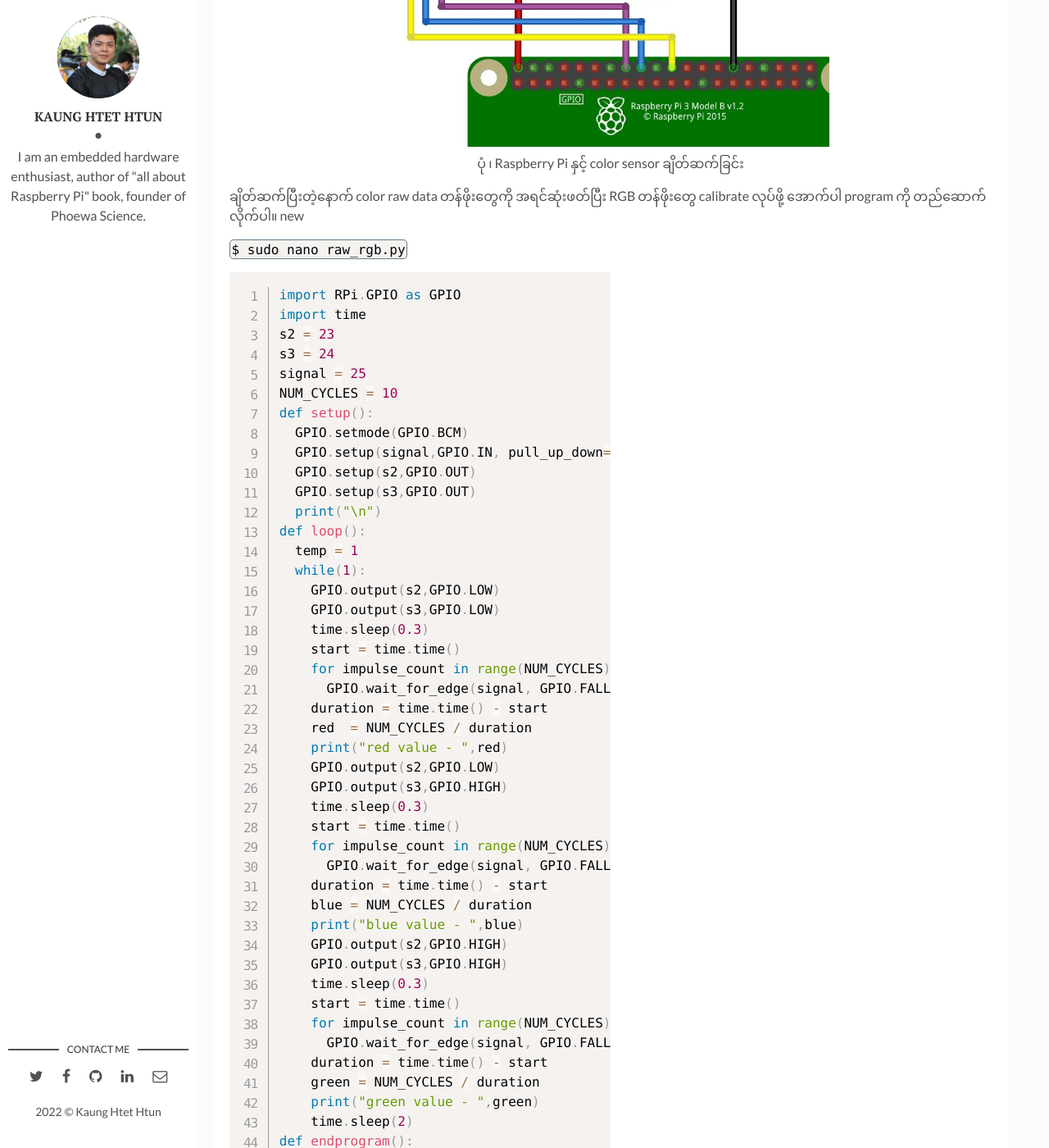
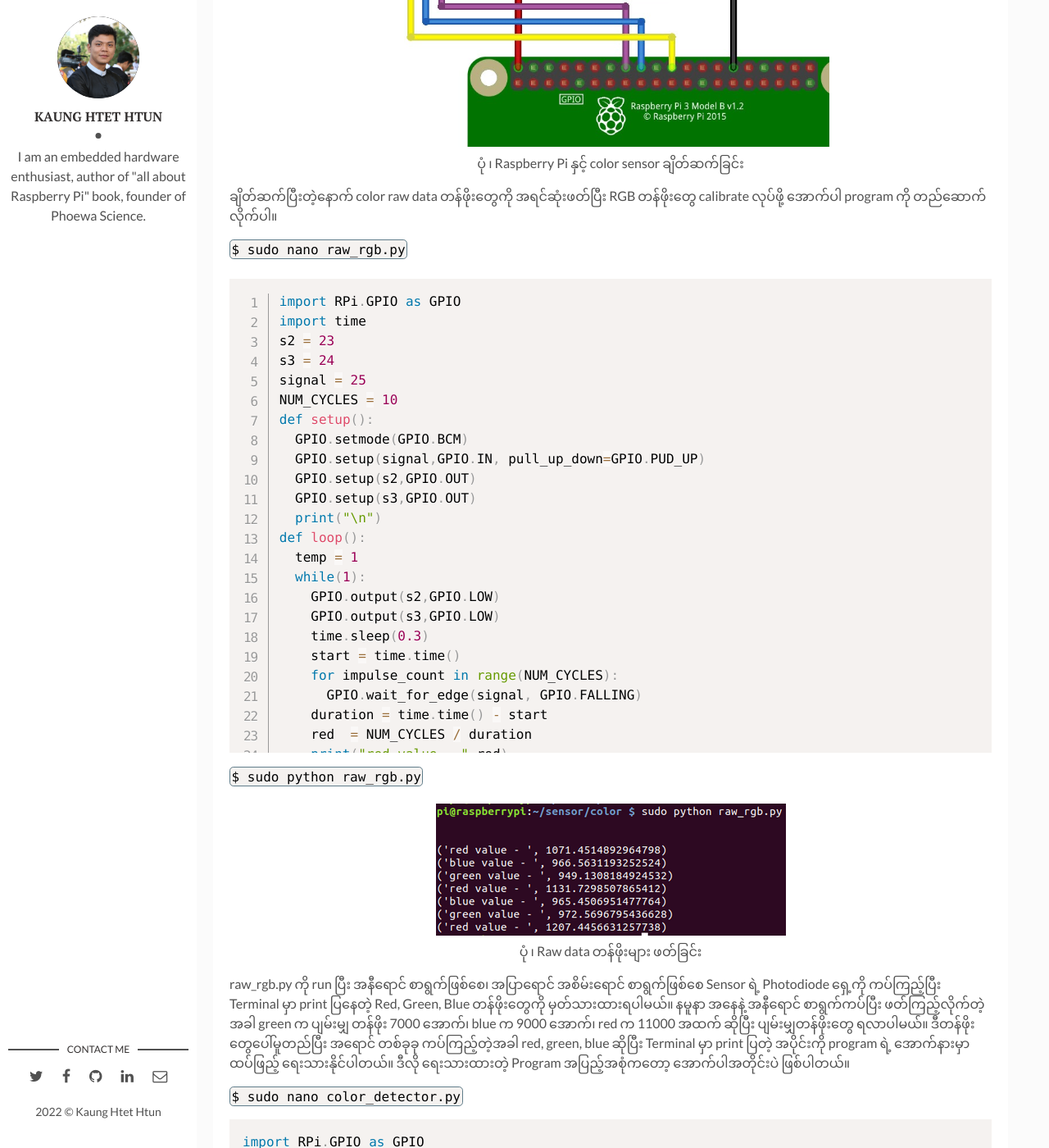
Before and after one commit to kogyikaunghtet/kogyikaunghtet.github.io, a Jekyll site: the page built from _posts/2021-1-31-rpi-color-sensor.markdown, in a window 1280 px wide and 1400 px high, scrolled down 2485 px. Shown: the whole window at 82% size. Built offline with Jekyll 4.4.1, drawn with Linux system fonts in a browser that asks for light colours; comment, search, counter and statistics services are not loaded; some of the changed text lies outside the part shown.

Commit message:
Initial commit

```diff
--- a/_posts/2021-1-31-rpi-color-sensor.markdown
+++ b/_posts/2021-1-31-rpi-color-sensor.markdown
@@ -50,11 +50,13 @@
 <a>ပုံ ၊ Raspberry Pi နှင့် color sensor ချိတ်ဆက်ခြင်း</a>
 </p>
 
-ချိတ်ဆက်ပြီးတဲ့နောက် color raw data တန်ဖိုးတွေကို အရင်ဆုံးဖတ်ပြီး RGB တန်ဖိုးတွေ calibrate လုပ်ဖို့ အောက်ပါ program ကို တည်ဆောက်လိုက်ပါ။ new
+ချိတ်ဆက်ပြီးတဲ့နောက် color raw data တန်ဖိုးတွေကို အရင်ဆုံးဖတ်ပြီး RGB တန်ဖိုးတွေ calibrate လုပ်ဖို့ အောက်ပါ program ကို တည်ဆောက်လိုက်ပါ။
 
 `$ sudo nano raw_rgb.py`
 
-<pre><code class="language-python line-numbers" data-prismjs-copy="Copy the Code">import RPi.GPIO as GPIO
+<div class="responsive-embed">
+<pre><code class="language-python line-numbers">
+import RPi.GPIO as GPIO
 import time
 s2 = 23
 s3 = 24
@@ -106,6 +108,7 @@
     except KeyboardInterrupt:
         endprogram()
 </code></pre>
+</div>
 
 `$ sudo python raw_rgb.py`
 
@@ -119,7 +122,8 @@
 
 `$ sudo nano color_detector.py`
 
-<pre><code class="language-python">import RPi.GPIO as GPIO
+<pre><code class="language-python">
+import RPi.GPIO as GPIO
 import time
 s2 = 23
 s3 = 24
```
Also changed, not shown: assets/css/prism.css.
